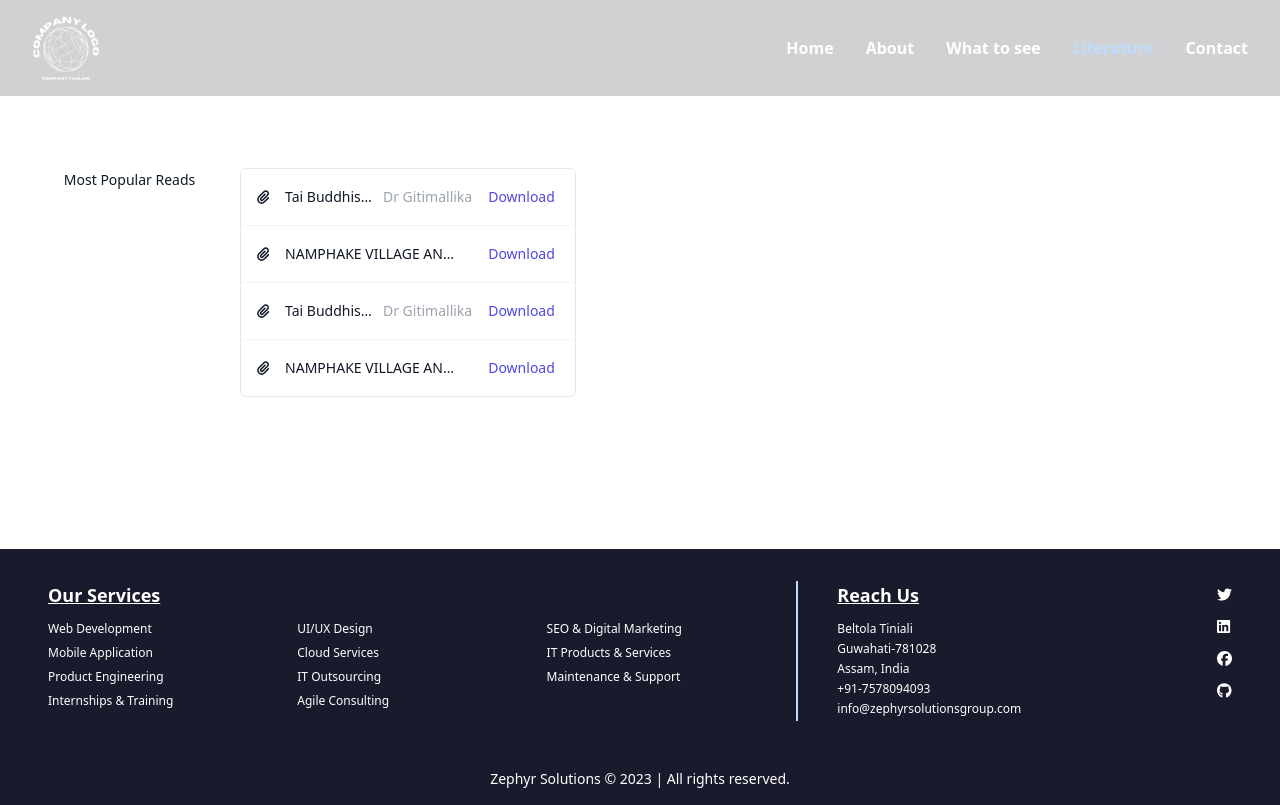
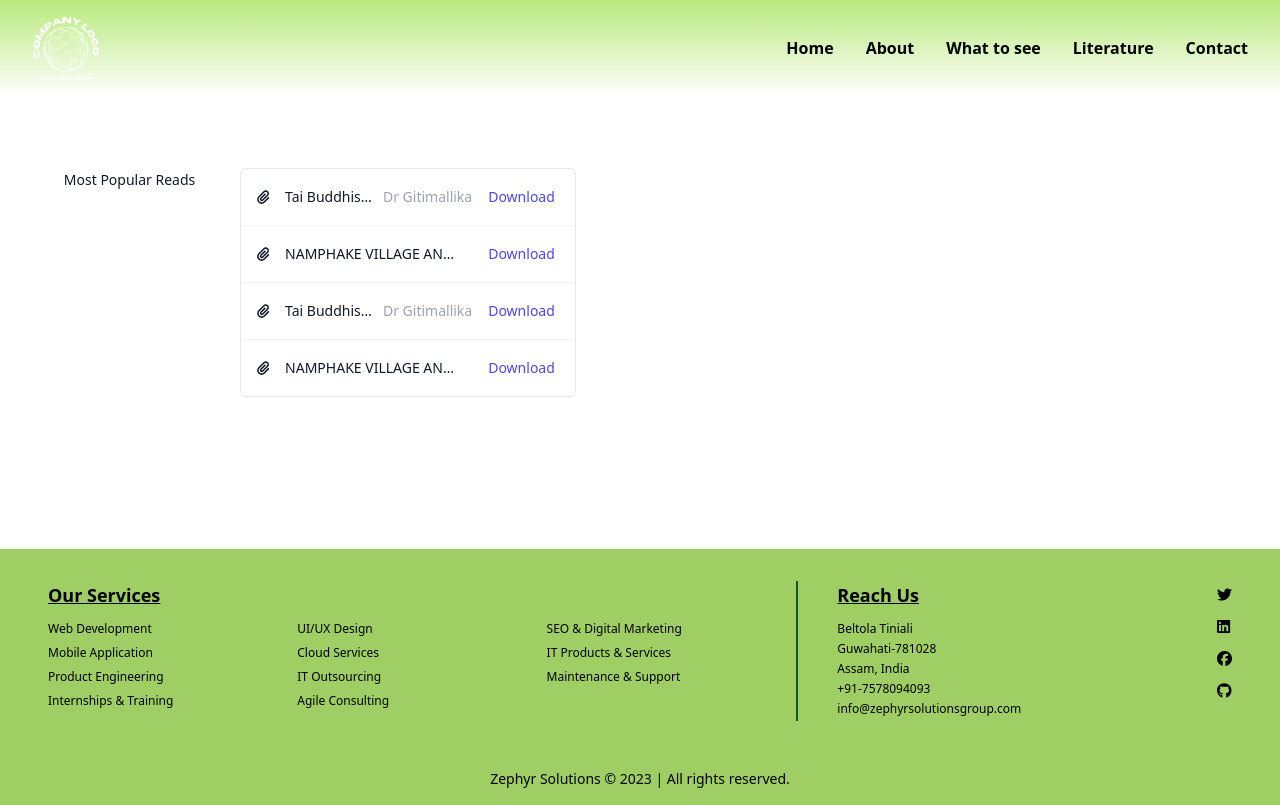
Before and after one commit to jdx-code/taiphake-assam, a React (Vite) app: page /literature in a window 1280 px wide. Built offline with nearby package versions, Linux system fonts and the light colour scheme.

Commit message:
Fixed style issues of navbar items

```diff
--- a/src/components/FeatureGrid.jsx
+++ b/src/components/FeatureGrid.jsx
@@ -22,7 +22,7 @@ const FeatureGrid = ( {features} ) => {
                 <dt className="text-base font-semibold leading-7 text-gray-900">
                   <div className="absolute left-0 top-0 flex h-10 w-10 items-center justify-center rounded-lg">
                     {/* <CheckCircleIcon className='text-gray-400'/>   */}
-                    <FontAwesomeIcon icon={faCheckCircle} style={{ color: '#c0e' }}/>
+                    <FontAwesomeIcon icon={faCheckCircle} style={{ color: '#7fb33f' }}/>
                   </div>
                   {feature.name}
                 </dt>
--- a/src/components/FeatureSectionWithLeftText.jsx
+++ b/src/components/FeatureSectionWithLeftText.jsx
@@ -6,8 +6,8 @@ const FeatureSectionWithLeftText = ( { aboutInfo } ) => {
           <div className="lg:pr-8 lg:pt-4">
             <div className="lg:max-w-lg">
               {/* <h2 className="text-base font-semibold leading-7 text-indigo-600">Deploy faster</h2> */}
-              <p className="mt-2 text-md sm:text-4xl font-bold tracking-tight text-gray-900">{aboutInfo[0].title}</p>
-              <p className="mt-6 text-sm sm:text-md text-justify leading-8 text-gray-600">
+              <p className="mt-2 text-md sm:text-4xl font-bold tracking-tight text-[#020202]">{aboutInfo[0].title}</p>
+              <p className="mt-6 text-sm sm:text-md text-justify leading-8 text-[#020202]">
                 {aboutInfo[0].description}
               </p>
               {aboutInfo[0].basicInfoLists ?
@@ -22,7 +22,7 @@ const FeatureSectionWithLeftText = ( { aboutInfo } ) => {
                     ))}
               </div>
               : '' }
-              <button className='my-4 w-[25%] h-12 rounded-md bg-gray-900 text-white'>Read more</button>
+              <button className='my-4 w-[25%] h-12 rounded-md bg-[#7fb33f] text-[#fff]'>Read more</button>
             </div>
           </div>
           <img
--- a/src/components/FeatureSectionWithRightText.jsx
+++ b/src/components/FeatureSectionWithRightText.jsx
@@ -14,8 +14,8 @@ const FeatureSectionWithRightText = ( { aboutInfo, features } ) => {
           />
           <div className="lg:pl-[1.99rem] lg:pt-4">
             <div className="lg:max-w-lg">
-              <p className="mt-2 text-md sm:text-4xl font-bold tracking-tight text-gray-900">{aboutInfo[0].title}</p>
-              <p className="mt-6 text-sm sm:text-md text-justify leading-8 text-gray-600">
+              <p className="mt-2 text-md sm:text-4xl font-bold tracking-tight text-[#020202]">{aboutInfo[0].title}</p>
+              <p className="mt-6 text-sm sm:text-md text-justify leading-8 text-[#020202]">
                 {aboutInfo[0].description}
               </p>
               <div className="mt-2 border-t border-gray-100">
@@ -28,7 +28,7 @@ const FeatureSectionWithRightText = ( { aboutInfo, features } ) => {
                         </dl>
                     ))}
                 </div>
-              <button className='my-4 w-[25%] h-12 rounded-md bg-gray-900 text-white'>Read more</button>
+              <button className='my-4 w-[25%] h-12 rounded-md bg-[#7fb33f] text-[#fff]'>Read more</button>
             </div>
           </div>
         </div>
--- a/src/components/Footer.jsx
+++ b/src/components/Footer.jsx
@@ -6,9 +6,10 @@ const Footer = () => {
     const currentYear = currentDate.getFullYear();
 
     return(
-        <div className='footerClass bg-[#191a2b] text-white'>
+        // <div className='footerClass bg-gradient-to-t from-[#b9e769] from-10% via-[#efea5a] via-30% to-[#f1c453] to-90% text-[#772f1a]'>
+            <div className='footerClass bg-gradient-to-t from-[#9ece64] from-10% via-[#9ece64] via-30% to-[#9ece64] to-90% text-[#efgefg]'>
             <div className='w-full max-w-[95%] m-auto p-4 md:pt-8 grid md:grid-cols-6'>
-                <div className='w-full max-w-[95%] text-xs font-bold mb-8 col-span-4 md:border-r-2 md:border-blue-200'>
+                <div className='w-full max-w-[95%] text-xs font-bold mb-8 col-span-4 md:border-r-2 md:border-green-900'>
                     <p className='font-bold text-lg pb-3 underline'>Our Services</p>
                     <div className='grid grid-cols-6 '>
                         <div className='col-span-3 sm:col-span-2'>
--- a/src/components/Navbar.jsx
+++ b/src/components/Navbar.jsx
@@ -1,4 +1,4 @@
-import React, { useState, Fragment } from "react";
+import React, { useState, Fragment, useEffect } from "react";
 import { NavLink } from "react-router-dom";
 import { Menu, Transition } from '@headlessui/react'
 import {AiOutlineClose, AiOutlineMenu} from 'react-icons/ai';
@@ -11,16 +11,23 @@ function classNames(...classes) {
 const Navbar = () =>{
 
     const [nav, setNav] = useState(false);
+    const [aboutActive, setAboutActive] = useState(false);
 
-    const activeLink = "text-blue-200"
+    const activeLink = "text-green-500 border-b-4 border-white p-2"
 
     const handleNav = () => {
         setNav(!nav)
     }
 
+    useEffect(() => {
+        // Set aboutActive to true when either sub-link is active
+        const aboutIsActive = window.location.pathname === "/about-taiphake" || window.location.pathname === "/about-namphake";
+        setAboutActive(aboutIsActive);
+      }, []);
+
     return(
         <div>
-            <div id="navbar" className="flex justify-between items-center h-24 w-full mx-auto px-4 text-white">
+            <div id="navbar" className="flex justify-between items-center h-24 w-full mx-auto px-4">
                 <div>
                     <NavLink to="/">
                         <img className="w-[120px] my-8 sm:w-[100px] md:w-[100px] items-start" src={Logo} alt="/" />
@@ -31,7 +38,7 @@ const Navbar = () =>{
                     <li className="p-4">
                         <NavLink
                             to="/"
-                            className={({ isActive }) => isActive ? activeLink : ''}
+                            className={`navbar-link ${({ isActive }) => isActive ? activeLink : ''}`}
                         >
                             Home
                         </NavLink>
@@ -39,7 +46,9 @@ const Navbar = () =>{
                     <li className="p-4">
                         <Menu as="div" className="relative inline-block text-left">
                             <div>
-                                <Menu.Button>
+                                <Menu.Button
+                                    className={`navbar-link`}
+                                >
                                     About
                                 </Menu.Button>
                             </div>
@@ -53,14 +62,14 @@ const Navbar = () =>{
                                 leaveFrom="transform opacity-100 scale-100"
                                 leaveTo="transform opacity-0 scale-95"
                             >
-                                <Menu.Items className="absolute left-0 z-10 mt-2 w-56 origin-top-right rounded-md bg-white shadow-lg ring-1 ring-black ring-opacity-5 focus:outline-none">
+                                <Menu.Items className="menuItems absolute left-0 z-10 mt-2 w-56 origin-top-right rounded-md shadow-lg ring-1 ring-black ring-opacity-5 focus:outline-none">
                                 <div className="py-1">
                                     <Menu.Item>
                                     {({ active }) => (
                                         <NavLink
                                         to="/about-taiphake"
                                         className={classNames(
-                                            active ? 'bg-gray-100 text-gray-900' : 'text-gray-700',
+                                            active ? 'bg-gray-100 text-green-900' : 'text-green-700',
                                             'block px-4 py-2 text-sm'
                                         )}
                                         >
@@ -73,7 +82,7 @@ const Navbar = () =>{
                                         <NavLink
                                         to="/about-namphake"
                                         className={classNames(
-                                            active ? 'bg-gray-100 text-gray-900' : 'text-gray-700',
+                                            active ? 'bg-gray-100 text-green-900' : 'text-green-700',
                                             'block px-4 py-2 text-sm'
                                         )}
                                         >
@@ -89,7 +98,7 @@ const Navbar = () =>{
                     <li className="p-4">
                         <NavLink
                             to="/what-to-see"
-                            className={({ isActive }) => isActive ? activeLink : ''}
+                            className={`navbar-link ${({ isActive }) => isActive ? activeLink : ''}`}
                         >
                             What to see
                         </NavLink>
@@ -97,7 +106,7 @@ const Navbar = () =>{
                     <li className="p-4">
                         <NavLink
                             to="/literature"
-                            className={({ isActive }) => isActive ? activeLink : ''}
+                            className={`navbar-link ${({ isActive }) => isActive ? activeLink : ''}`}
                         >
                             Literature
                         </NavLink>
@@ -105,7 +114,7 @@ const Navbar = () =>{
                     <li className="p-4">
                         <NavLink
                             to="/contact"
-                            className={({ isActive }) => isActive ? activeLink : ''}
+                            className={`navbar-link ${({ isActive }) => isActive ? activeLink : ''}`}
                         >
                             Contact
                         </NavLink>
--- a/src/index.css
+++ b/src/index.css
@@ -7,17 +7,50 @@ body{
     font-family: 'Noto Sans', sans-serif;
 }
 
-#navbar {
+.navHome {
     position: absolute;
     width: 100%;
     z-index: 1; /* Ensure the Navbar is above the Hero section */
-    /* background: #191a2b; Remove the background color */
-    background: rgba(25, 26, 43, 0.2); /* Set a transparent background with some opacity */
+    background: rgba(25, 26, 43, 0); /* Set a transparent background with some opacity */
 }
 
-#main{
+.navHome {
+  color: #fff;
+}
+
+.navHome .navbar-link:hover {
+  color: #7fb33f;
+}
+
+.navHome .navbar-link:active,
+.navHome .navbar-link:focus {
+  color: #dbc3c3; /* Adjust the color as needed */
+}
+
+.navOther .navbar-link:hover {
+  color: #7fb33f;
+}
+
+.navOther .navbar-link:active,
+.navOther .navbar-link:focus {
+  color: #5f8d28; /* Adjust the color as needed */
+}
+
+.navOther {
+  position: absolute;
+  width: 100%;
+  z-index: 1; /* Ensure the Navbar is above the Hero section */
+  background-image: linear-gradient(#b8e97b, #ffffff);
+}
+
+.navHome .menuItems{
   background-color: #fff;
 }
+
+/* #main{
+  background-color: #fff;
+} */
+
 .footerClass ul li, p{
     font-weight: normal;
 }
--- a/src/output.css
+++ b/src/output.css
@@ -574,10 +574,6 @@ video {
   top: 0px;
 }
 
-.left-\[max\(50\%\2c 25rem\)\] {
-  left: max(50%,25rem);
-}
-
 .isolate {
   isolation: isolate;
 }
@@ -633,10 +629,18 @@ video {
   margin-bottom: 2rem;
 }
 
+.-ml-12 {
+  margin-left: -3rem;
+}
+
 .-ml-52 {
   margin-left: -13rem;
 }
 
+.-mt-12 {
+  margin-top: -3rem;
+}
+
 .-mt-20 {
   margin-top: -5rem;
 }
@@ -653,6 +657,10 @@ video {
   margin-top: 0.25rem;
 }
 
+.mt-10 {
+  margin-top: 2.5rem;
+}
+
 .mt-16 {
   margin-top: 4rem;
 }
@@ -661,6 +669,10 @@ video {
   margin-top: 0.5rem;
 }
 
+.mt-2\.5 {
+  margin-top: 0.625rem;
+}
+
 .mt-24 {
   margin-top: 6rem;
 }
@@ -681,22 +693,6 @@ video {
   margin-top: 20rem;
 }
 
-.-ml-12 {
-  margin-left: -3rem;
-}
-
-.-mt-12 {
-  margin-top: -3rem;
-}
-
-.mt-10 {
-  margin-top: 2.5rem;
-}
-
-.mt-2\.5 {
-  margin-top: 0.625rem;
-}
-
 .block {
   display: block;
 }
@@ -749,14 +745,6 @@ video {
   height: 100vh;
 }
 
-.h-\[32rem\] {
-  height: 32rem;
-}
-
-.h-\[64rem\] {
-  height: 64rem;
-}
-
 .w-0 {
   width: 0px;
 }
@@ -799,14 +787,6 @@ video {
 
 .w-full {
   width: 100%;
-}
-
-.w-\[100\%\] {
-  width: 100%;
-}
-
-.w-\[128rem\] {
-  width: 128rem;
 }
 
 .min-w-0 {
@@ -959,10 +939,6 @@ video {
   overflow: hidden;
 }
 
-.overflow-visible {
-  overflow: visible;
-}
-
 .truncate {
   overflow: hidden;
   text-overflow: ellipsis;
@@ -989,16 +965,20 @@ video {
   border-width: 1px;
 }
 
+.border-0 {
+  border-width: 0px;
+}
+
 .border-2 {
   border-width: 2px;
 }
 
-.border-0 {
-  border-width: 0px;
-}
-
 .border-b {
   border-bottom-width: 1px;
+}
+
+.border-b-4 {
+  border-bottom-width: 4px;
 }
 
 .border-r {
@@ -1034,21 +1014,26 @@ video {
   border-color: rgb(22 163 74 / var(--tw-border-opacity));
 }
 
+.border-white {
+  --tw-border-opacity: 1;
+  border-color: rgb(255 255 255 / var(--tw-border-opacity));
+}
+
 .border-r-gray-900 {
   --tw-border-opacity: 1;
   border-right-color: rgb(17 24 39 / var(--tw-border-opacity));
 }
 
-.bg-\[\#191a2b\] {
-  --tw-bg-opacity: 1;
-  background-color: rgb(25 26 43 / var(--tw-bg-opacity));
-}
-
 .bg-\[\#1b0424\] {
   --tw-bg-opacity: 1;
   background-color: rgb(27 4 36 / var(--tw-bg-opacity));
 }
 
+.bg-\[\#7fb33f\] {
+  --tw-bg-opacity: 1;
+  background-color: rgb(127 179 63 / var(--tw-bg-opacity));
+}
+
 .bg-gray-100 {
   --tw-bg-opacity: 1;
   background-color: rgb(243 244 246 / var(--tw-bg-opacity));
@@ -1059,18 +1044,34 @@ video {
   background-color: rgb(17 24 39 / var(--tw-bg-opacity));
 }
 
+.bg-indigo-100 {
+  --tw-bg-opacity: 1;
+  background-color: rgb(224 231 255 / var(--tw-bg-opacity));
+}
+
 .bg-white {
   --tw-bg-opacity: 1;
   background-color: rgb(255 255 255 / var(--tw-bg-opacity));
 }
 
-.bg-indigo-100 {
-  --tw-bg-opacity: 1;
-  background-color: rgb(224 231 255 / var(--tw-bg-opacity));
+.bg-gradient-to-t {
+  background-image: linear-gradient(to top, var(--tw-gradient-stops));
 }
 
 .bg-gradient-to-tr {
   background-image: linear-gradient(to top right, var(--tw-gradient-stops));
+}
+
+.from-\[\#9ece64\] {
+  --tw-gradient-from: #9ece64 var(--tw-gradient-from-position);
+  --tw-gradient-to: rgb(158 206 100 / 0) var(--tw-gradient-to-position);
+  --tw-gradient-stops: var(--tw-gradient-from), var(--tw-gradient-to);
+}
+
+.from-\[\#b9e769\] {
+  --tw-gradient-from: #b9e769 var(--tw-gradient-from-position);
+  --tw-gradient-to: rgb(185 231 105 / 0) var(--tw-gradient-to-position);
+  --tw-gradient-stops: var(--tw-gradient-from), var(--tw-gradient-to);
 }
 
 .from-\[\#ff4694\] {
@@ -1079,16 +1080,38 @@ video {
   --tw-gradient-stops: var(--tw-gradient-from), var(--tw-gradient-to);
 }
 
+.from-10\% {
+  --tw-gradient-from-position: 10%;
+}
+
+.via-\[\#9ece64\] {
+  --tw-gradient-to: rgb(158 206 100 / 0)  var(--tw-gradient-to-position);
+  --tw-gradient-stops: var(--tw-gradient-from), #9ece64 var(--tw-gradient-via-position), var(--tw-gradient-to);
+}
+
+.via-\[\#efea5a\] {
+  --tw-gradient-to: rgb(239 234 90 / 0)  var(--tw-gradient-to-position);
+  --tw-gradient-stops: var(--tw-gradient-from), #efea5a var(--tw-gradient-via-position), var(--tw-gradient-to);
+}
+
+.via-30\% {
+  --tw-gradient-via-position: 30%;
+}
+
 .to-\[\#776fff\] {
   --tw-gradient-to: #776fff var(--tw-gradient-to-position);
 }
 
-.fill-gray-50 {
-  fill: #f9fafb;
-}
-
-.stroke-gray-200 {
-  stroke: #e5e7eb;
+.to-\[\#9ece64\] {
+  --tw-gradient-to: #9ece64 var(--tw-gradient-to-position);
+}
+
+.to-\[\#f1c453\] {
+  --tw-gradient-to: #f1c453 var(--tw-gradient-to-position);
+}
+
+.to-90\% {
+  --tw-gradient-to-position: 90%;
 }
 
 .object-cover {
@@ -1101,6 +1124,10 @@ video {
      object-position: right;
 }
 
+.p-12 {
+  padding: 3rem;
+}
+
 .p-2 {
   padding: 0.5rem;
 }
@@ -1109,8 +1136,14 @@ video {
   padding: 1rem;
 }
 
-.p-12 {
-  padding: 3rem;
+.px-3 {
+  padding-left: 0.75rem;
+  padding-right: 0.75rem;
+}
+
+.px-3\.5 {
+  padding-left: 0.875rem;
+  padding-right: 0.875rem;
 }
 
 .px-4 {
@@ -1138,6 +1171,11 @@ video {
   padding-bottom: 0.5rem;
 }
 
+.py-2\.5 {
+  padding-top: 0.625rem;
+  padding-bottom: 0.625rem;
+}
+
 .py-24 {
   padding-top: 6rem;
   padding-bottom: 6rem;
@@ -1153,21 +1191,6 @@ video {
   padding-bottom: 1.5rem;
 }
 
-.px-3 {
-  padding-left: 0.75rem;
-  padding-right: 0.75rem;
-}
-
-.px-3\.5 {
-  padding-left: 0.875rem;
-  padding-right: 0.875rem;
-}
-
-.py-2\.5 {
-  padding-top: 0.625rem;
-  padding-bottom: 0.625rem;
-}
-
 .pb-1 {
   padding-bottom: 0.25rem;
 }
@@ -1237,16 +1260,16 @@ video {
   line-height: 1.25rem;
 }
 
+.text-xl {
+  font-size: 1.25rem;
+  line-height: 1.75rem;
+}
+
 .text-xs {
   font-size: 0.75rem;
   line-height: 1rem;
 }
 
-.text-xl {
-  font-size: 1.25rem;
-  line-height: 1.75rem;
-}
-
 .font-bold {
   font-weight: 700;
 }
@@ -1283,9 +1306,23 @@ video {
   letter-spacing: -0.025em;
 }
 
-.text-blue-200 {
+.text-\[\#020202\] {
   --tw-text-opacity: 1;
-  color: rgb(191 219 254 / var(--tw-text-opacity));
+  color: rgb(2 2 2 / var(--tw-text-opacity));
+}
+
+.text-\[\#772f1a\] {
+  --tw-text-opacity: 1;
+  color: rgb(119 47 26 / var(--tw-text-opacity));
+}
+
+.text-\[\#efgefg\] {
+  color: #efgefg;
+}
+
+.text-\[\#fff\] {
+  --tw-text-opacity: 1;
+  color: rgb(255 255 255 / var(--tw-text-opacity));
 }
 
 .text-gray-300 {
@@ -1316,6 +1353,21 @@ video {
 .text-gray-900 {
   --tw-text-opacity: 1;
   color: rgb(17 24 39 / var(--tw-text-opacity));
+}
+
+.text-green-500 {
+  --tw-text-opacity: 1;
+  color: rgb(34 197 94 / var(--tw-text-opacity));
+}
+
+.text-green-700 {
+  --tw-text-opacity: 1;
+  color: rgb(21 128 61 / var(--tw-text-opacity));
+}
+
+.text-green-900 {
+  --tw-text-opacity: 1;
+  color: rgb(20 83 45 / var(--tw-text-opacity));
 }
 
 .text-indigo-600 {
@@ -1356,18 +1408,18 @@ video {
   box-shadow: var(--tw-ring-offset-shadow, 0 0 #0000), var(--tw-ring-shadow, 0 0 #0000), var(--tw-shadow);
 }
 
+.shadow-sm {
+  --tw-shadow: 0 1px 2px 0 rgb(0 0 0 / 0.05);
+  --tw-shadow-colored: 0 1px 2px 0 var(--tw-shadow-color);
+  box-shadow: var(--tw-ring-offset-shadow, 0 0 #0000), var(--tw-ring-shadow, 0 0 #0000), var(--tw-shadow);
+}
+
 .shadow-xl {
   --tw-shadow: 0 20px 25px -5px rgb(0 0 0 / 0.1), 0 8px 10px -6px rgb(0 0 0 / 0.1);
   --tw-shadow-colored: 0 20px 25px -5px var(--tw-shadow-color), 0 8px 10px -6px var(--tw-shadow-color);
   box-shadow: var(--tw-ring-offset-shadow, 0 0 #0000), var(--tw-ring-shadow, 0 0 #0000), var(--tw-shadow);
 }
 
-.shadow-sm {
-  --tw-shadow: 0 1px 2px 0 rgb(0 0 0 / 0.05);
-  --tw-shadow-colored: 0 1px 2px 0 var(--tw-shadow-color);
-  box-shadow: var(--tw-ring-offset-shadow, 0 0 #0000), var(--tw-ring-shadow, 0 0 #0000), var(--tw-shadow);
-}
-
 .ring-1 {
   --tw-ring-offset-shadow: var(--tw-ring-inset) 0 0 0 var(--tw-ring-offset-width) var(--tw-ring-offset-color);
   --tw-ring-shadow: var(--tw-ring-inset) 0 0 0 calc(1px + var(--tw-ring-offset-width)) var(--tw-ring-color);
@@ -1383,13 +1435,13 @@ video {
   --tw-ring-color: rgb(0 0 0 / var(--tw-ring-opacity));
 }
 
-.ring-gray-400\/10 {
-  --tw-ring-color: rgb(156 163 175 / 0.1);
-}
-
 .ring-gray-300 {
   --tw-ring-opacity: 1;
   --tw-ring-color: rgb(209 213 219 / var(--tw-ring-opacity));
+}
+
+.ring-gray-400\/10 {
+  --tw-ring-color: rgb(156 163 175 / 0.1);
 }
 
 .ring-opacity-5 {
@@ -1437,29 +1489,56 @@ video {
   transition-timing-function: cubic-bezier(0, 0, 0.2, 1);
 }
 
-.\[mask-image\:radial-gradient\(64rem_64rem_at_top\2c white\2c transparent\)\] {
-  -webkit-mask-image: radial-gradient(64rem 64rem at top,white,transparent);
-          mask-image: radial-gradient(64rem 64rem at top,white,transparent);
-}
-
 body{
   position: relative;
   font-family: 'Noto Sans', sans-serif;
 }
 
-#navbar {
+.navHome {
   position: absolute;
   width: 100%;
   z-index: 1;
   /* Ensure the Navbar is above the Hero section */
-  /* background: #191a2b; Remove the background color */
-  background: rgba(25, 26, 43, 0.2);
+  background: rgba(25, 26, 43, 0);
   /* Set a transparent background with some opacity */
-}
-
-#main{
+  color: #fff;
+}
+
+.navHome .navbar-link:hover {
+  color: #7fb33f;
+}
+
+.navHome .navbar-link:active,
+.navHome .navbar-link:focus {
+  color: #dbc3c3;
+  /* Adjust the color as needed */
+}
+
+.navOther .navbar-link:hover {
+  color: #7fb33f;
+}
+
+.navOther .navbar-link:active,
+.navOther .navbar-link:focus {
+  color: #5f8d28;
+  /* Adjust the color as needed */
+}
+
+.navOther {
+  position: absolute;
+  width: 100%;
+  z-index: 1;
+  /* Ensure the Navbar is above the Hero section */
+  background-image: linear-gradient(#b8e97b, #ffffff);
+}
+
+.navHome .menuItems{
   background-color: #fff;
 }
+
+/* #main{
+  background-color: #fff;
+} */
 
 .footerClass ul li, p{
   font-weight: normal;
@@ -1736,9 +1815,9 @@ body{
     border-right-width: 2px;
   }
 
-  .md\:border-blue-200 {
+  .md\:border-green-900 {
     --tw-border-opacity: 1;
-    border-color: rgb(191 219 254 / var(--tw-border-opacity));
+    border-color: rgb(20 83 45 / var(--tw-border-opacity));
   }
 
   .md\:bg-yellow-500 {
@@ -1815,10 +1894,6 @@ body{
     margin-top: 6rem;
   }
 
-  .lg\:-ml-4 {
-    margin-left: -1rem;
-  }
-
   .lg\:grid {
     display: grid;
   }
@@ -1868,12 +1943,12 @@ body{
          column-gap: 2rem;
   }
 
+  .lg\:gap-y-10 {
+    row-gap: 2.5rem;
+  }
+
   .lg\:gap-y-16 {
     row-gap: 4rem;
-  }
-
-  .lg\:gap-y-10 {
-    row-gap: 2.5rem;
   }
 
   .lg\:overflow-hidden {
@@ -1889,6 +1964,11 @@ body{
     background-color: rgb(236 72 153 / var(--tw-bg-opacity));
   }
 
+  .lg\:px-0 {
+    padding-left: 0px;
+    padding-right: 0px;
+  }
+
   .lg\:px-4 {
     padding-left: 1rem;
     padding-right: 1rem;
@@ -1904,25 +1984,20 @@ body{
     padding-bottom: 2.2rem;
   }
 
-  .lg\:px-0 {
-    padding-left: 0px;
-    padding-right: 0px;
-  }
-
   .lg\:pl-\[1\.99rem\] {
     padding-left: 1.99rem;
   }
 
+  .lg\:pr-4 {
+    padding-right: 1rem;
+  }
+
   .lg\:pr-8 {
     padding-right: 2rem;
   }
 
   .lg\:pt-4 {
     padding-top: 1rem;
-  }
-
-  .lg\:pr-4 {
-    padding-right: 1rem;
   }
 
   .lg\:text-center {
```
Also changed, not shown: src/App.jsx (+12 -0 lines), src/pages/Data.js (+0 -15 lines).
